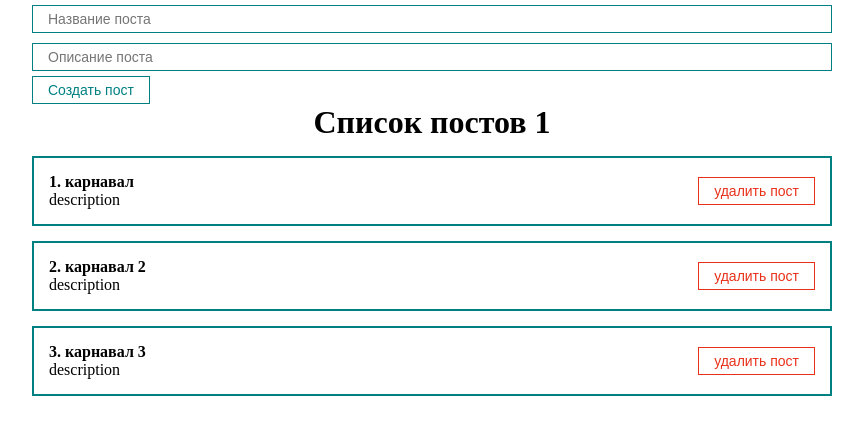
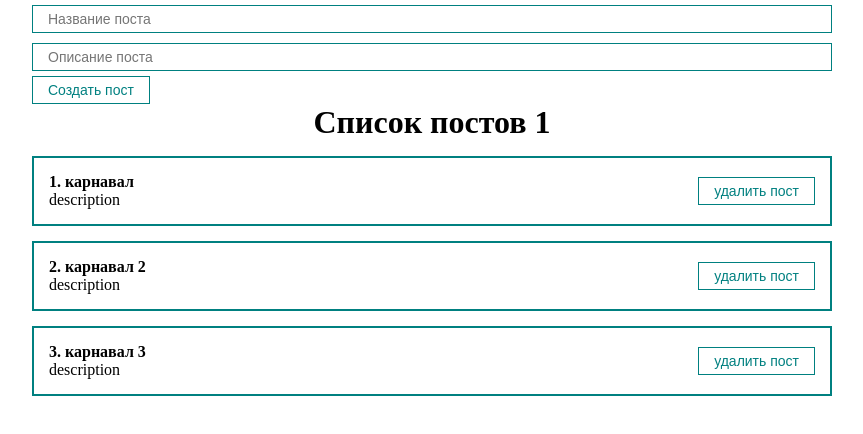
Before and after one commit to EduardBot/modern_react, a React (Create React App) app: page / in a window 1280 px wide. Shown: the top 434 px of the page, without its empty margins (208-1071 px from the left). Built offline with nearby package versions, Linux system fonts and the light colour scheme.

Commit message:
Удаление поста методом filter

```diff
--- a/src/App.js
+++ b/src/App.js
@@ -20,7 +20,10 @@ function App() {
     const createPost = (newPost) => {
       setPosts([...posts, newPost])
     }
-
+    // Получаем пост из дочернего компонента
+    const removePost = (post) => {
+      setPosts(posts.filter(p => p.id !== post.id))
+    }
 
   return (
     <div className="App">
@@ -28,7 +31,7 @@ function App() {
       <Value /> */}
       {/* <PostList posts={posts2} title={"Список постов 2"}/> */}
       <PostForm create={createPost} />
-      <PostList posts={posts} title={"Список постов 1"}/>
+      <PostList remove={removePost} posts={posts} title={"Список постов 1"}/>
     </div>
   );
 }
--- a/src/components/PostItem.js
+++ b/src/components/PostItem.js
@@ -1,3 +1,4 @@
+import Button from "./UI/button/Button";
 import "./styles/style.css";
 
 const PostItem = (props) => {
@@ -8,7 +9,9 @@ const PostItem = (props) => {
         <div>{props.post.body}</div>
       </div>
       <div className="post__btns">
-        <button className="button" >удалить пост</button>
+        <Button onClick={() => props.remove(props.post)}>
+          удалить пост
+        </Button>
       </div>
     </div>
   );
--- a/src/components/PostList.js
+++ b/src/components/PostList.js
@@ -1,12 +1,12 @@
 import React from "react";
 import PostItem from "./PostItem";
 
-const PostList = ({ posts, title }) => {
+const PostList = ({ posts, title, remove }) => {
   return (
     <>
       <h1 style={{ textAlign: "center" }}>{title}</h1>
       {posts.map((post, index) => (
-        <PostItem number={index + 1} post={post} key={post.id} />
+        <PostItem remove={remove} number={index + 1} post={post} key={post.id} />
       ))}
     </>
   );
--- a/src/components/styles/style.css
+++ b/src/components/styles/style.css
@@ -1,9 +1,3 @@
-:root {
-    --color: #e9311a;
-
-    --text_color:var(--color);
-}
-
 * {
     margin: 0;
     padding: 0;
@@ -27,17 +21,3 @@
     justify-content: space-between;
     align-items: center;
 }
-
-.button {
-    padding: 5px 15px;
-    color: var(--text_color);
-    font-size: 14px;
-    background: transparent;
-    border: 1px solid teal;
-    cursor: pointer;
-    border: 1px solid var(--text_color)
-}
-
-.button:hover {
-    box-shadow:  0px 0px 5px#e9311a;
-}
```
